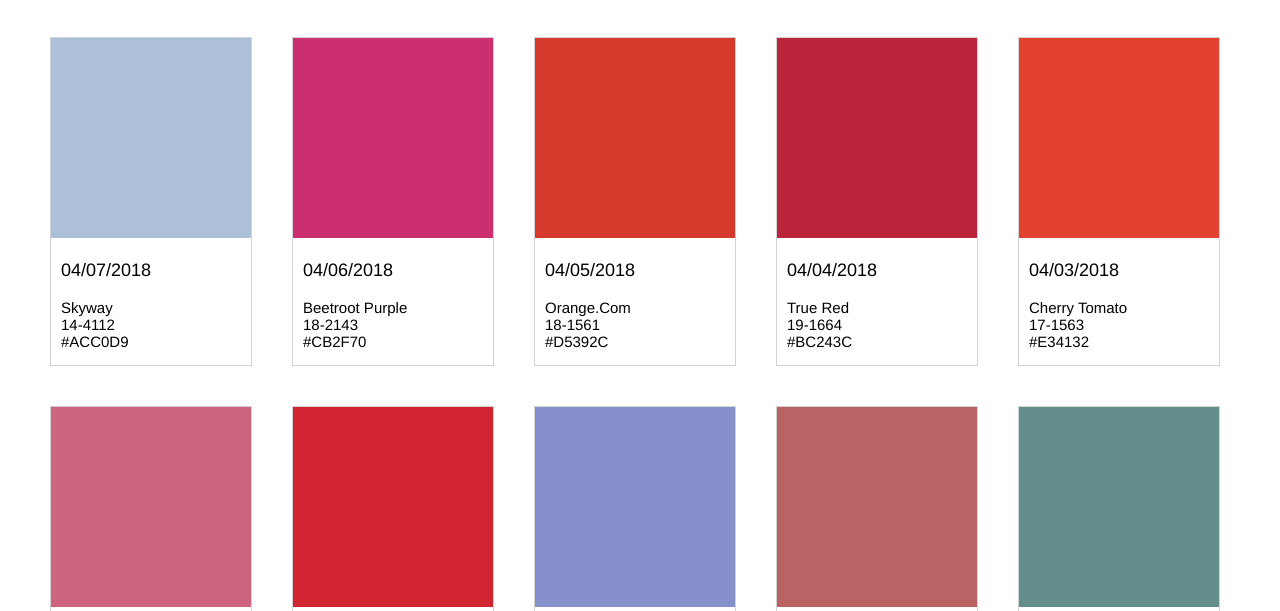
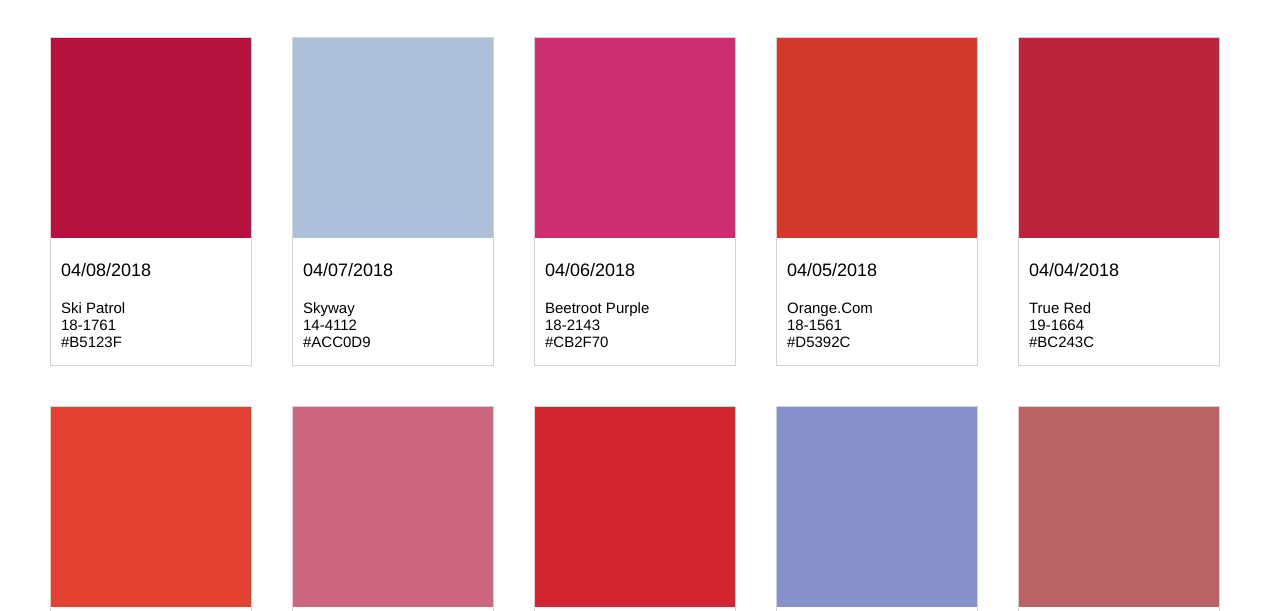
Before and after one commit to polk54/Pantone_ColorOfTheDay, a plain HTML site: page index.html in a window 1280 px wide. Shown: the part 189-800 px from the top of the page. Drawn offline with Linux system fonts and the light colour scheme.

Commit message:
Add files via upload

```diff
--- a/index.html
+++ b/index.html
@@ -36,6 +36,26 @@
 <!-- Color Section -->
 <div class="colors">
 
+<div class="color-item">
+<svg height="200" width="200">
+<rect fill="#B5123F" height="200" width="200" x="0" y="0">
+</rect>
+</svg>
+<div class="date">
+<p>
+    04/08/2018
+   </p>
+</div>
+<div class="text">
+<p>
+    Ski Patrol
+    <br/>
+    18-1761
+    <br/>
+    #B5123F
+    </p>
+</div>
+</div>
 <div class="color-item">
 <svg height="200" width="200">
 <rect fill="#ACC0D9" height="200" width="200" x="0" y="0">
```
